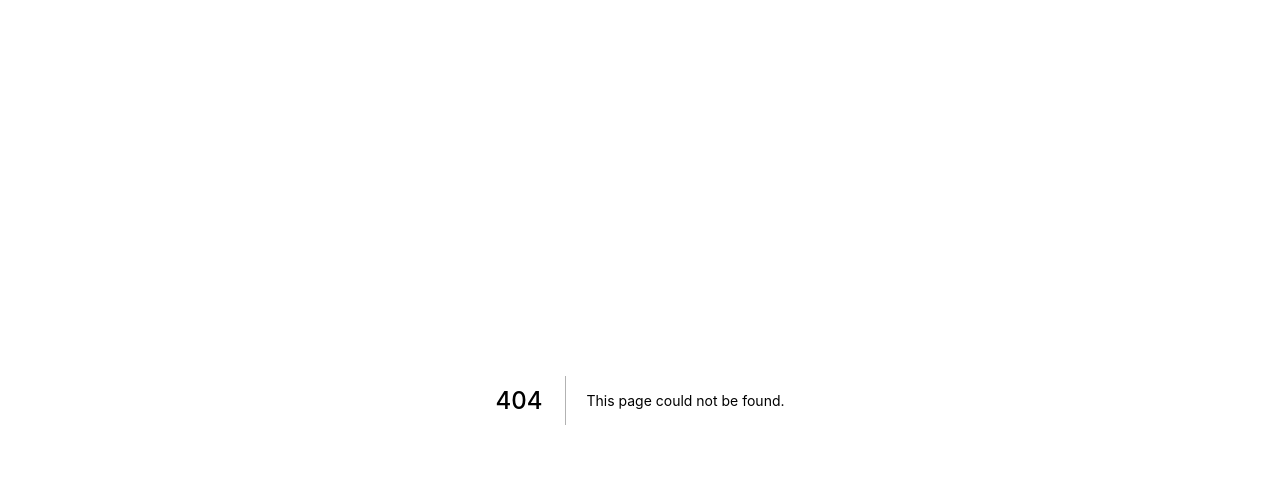
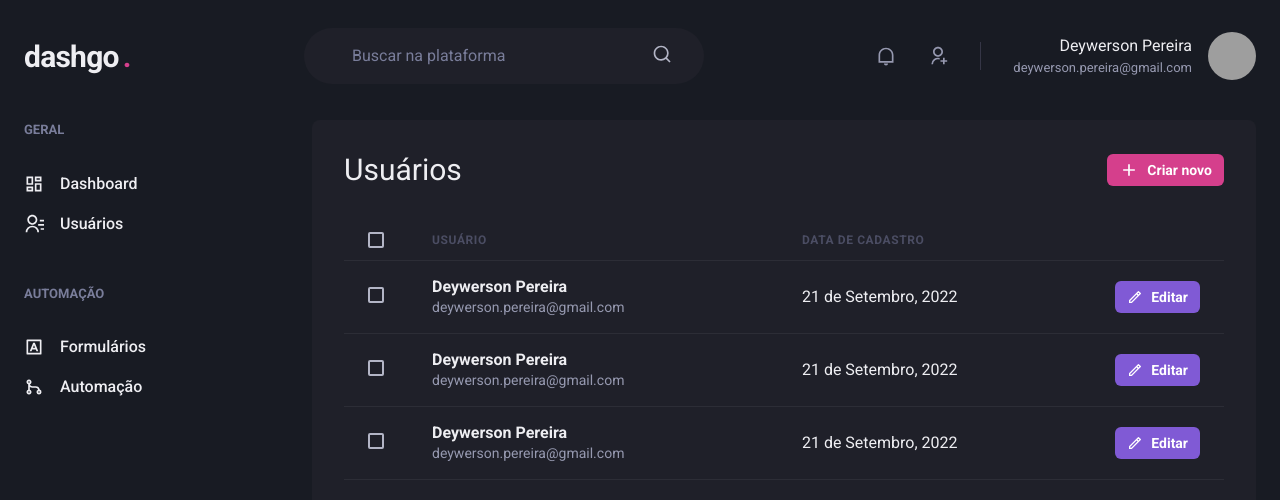
Before and after one commit to deywersonp/dashgo, a Next.js app: page /users in a window 1280 px wide. Before the commit this address had no page. Shown: the top 500 px of the page. Built offline with nearby package versions, Linux system fonts and the light colour scheme; grey boxes are pictures that could not be loaded.

Commit message:
created listUsers page

```diff
--- /dev/null
+++ b/src/pages/users/index.tsx
@@ -0,0 +1,139 @@
+import type { NextPage } from 'next';
+import { Box, Button, Checkbox, Flex, Heading, Icon, Table, Tbody, Td, Text, Th, Thead, Tr } from '@chakra-ui/react';
+import { Header } from '../../components/Header';
+import { Sidebar } from '../../components/Sidebar';
+import { RiAddLine, RiPencilLine } from 'react-icons/ri';
+
+const UsersList: NextPage = () => {
+  return (
+    <Box>
+      <Header />
+
+      <Flex
+        w="100%"
+        my="6"
+        maxWidth={1480}
+        mx="auto"
+        px="6"
+      >
+        <Sidebar />
+
+        <Box
+          flex="1"
+          borderRadius={8}
+          bg="gray.800"
+          p="8"
+        >
+          <Flex
+            mb="8"
+            justify="space-between"
+            align="center"
+          >
+            <Heading
+              size="lg"
+              fontWeight="normal"
+            >
+              Usuários
+            </Heading>
+
+            <Button
+              as="a"
+              size="sm"
+              fontSize="sm"
+              colorScheme="pink"
+              leftIcon={<Icon as={RiAddLine} fontSize="20" />}
+            >
+              Criar novo
+            </Button>
+          </Flex>
+
+          <Table colorScheme="whiteAlpha">
+            <Thead>
+              <Tr>
+                <Th px="6" color="gray.300" width="8">
+                  <Checkbox colorScheme="pink" />
+                </Th>
+                <Th>Usuário</Th>
+                <Th>Data de Cadastro</Th>
+                <Th width="0" />
+              </Tr>
+            </Thead>
+            <Tbody>
+              <Tr>
+                <Td px="6">
+                  <Checkbox colorScheme="pink" />
+                </Td>
+                <Td>
+                  <Box>
+                    <Text fontWeight="bold">Deywerson Pereira</Text>
+                    <Text fontSize="sm" color="gray.300">deywerson.pereira@gmail.com</Text>
+                  </Box>
+                </Td>
+                <Td>21 de Setembro, 2022</Td>
+                <Td>
+                  <Button
+                    as="a"
+                    size="sm"
+                    fontSize="sm"
+                    colorScheme="purple"
+                    leftIcon={<Icon as={RiPencilLine} fontSize="16" />}
+                  >
+                    Editar
+                  </Button>
+                </Td>
+              </Tr>
+              <Tr>
+                <Td px="6">
+                  <Checkbox colorScheme="pink" />
+                </Td>
+                <Td>
+                  <Box>
+                    <Text fontWeight="bold">Deywerson Pereira</Text>
+                    <Text fontSize="sm" color="gray.300">deywerson.pereira@gmail.com</Text>
+                  </Box>
+                </Td>
+                <Td>21 de Setembro, 2022</Td>
+                <Td>
+                  <Button
+                    as="a"
+                    size="sm"
+                    fontSize="sm"
+                    colorScheme="purple"
+                    leftIcon={<Icon as={RiPencilLine} fontSize="16" />}
+                  >
+                    Editar
+                  </Button>
+                </Td>
+              </Tr>
+              <Tr>
+                <Td px="6">
+                  <Checkbox colorScheme="pink" />
+                </Td>
+                <Td>
+                  <Box>
+                    <Text fontWeight="bold">Deywerson Pereira</Text>
+                    <Text fontSize="sm" color="gray.300">deywerson.pereira@gmail.com</Text>
+                  </Box>
+                </Td>
+                <Td>21 de Setembro, 2022</Td>
+                <Td>
+                  <Button
+                    as="a"
+                    size="sm"
+                    fontSize="sm"
+                    colorScheme="purple"
+                    leftIcon={<Icon as={RiPencilLine} fontSize="16" />}
+                  >
+                    Editar
+                  </Button>
+                </Td>
+              </Tr>
+            </Tbody>
+          </Table>
+        </Box>
+      </Flex>
+    </Box>
+  )
+}
+
+export default UsersList;
```
